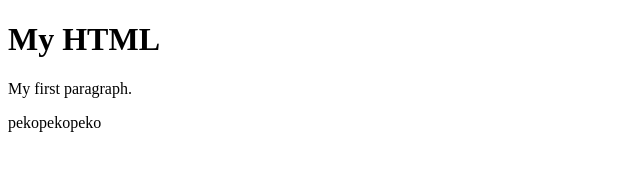
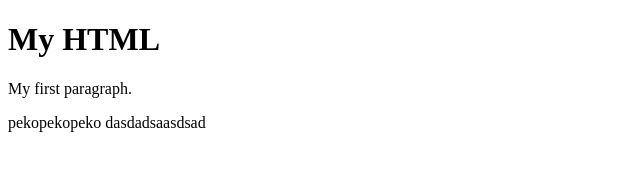
Before and after one commit to Enelogy/repo-git, a plain HTML site: page index.html in a window 1280 px wide. Shown: the whole page, without its empty margins (0-640 px from the left). Drawn offline with Linux system fonts and the light colour scheme.

Commit message:
edit index

```diff
--- a/index.html
+++ b/index.html
@@ -6,5 +6,6 @@
 
 <p>My first paragraph.</p>
 pekopekopeko
+dasdadsaasdsad
 </body>
 </html>
```
